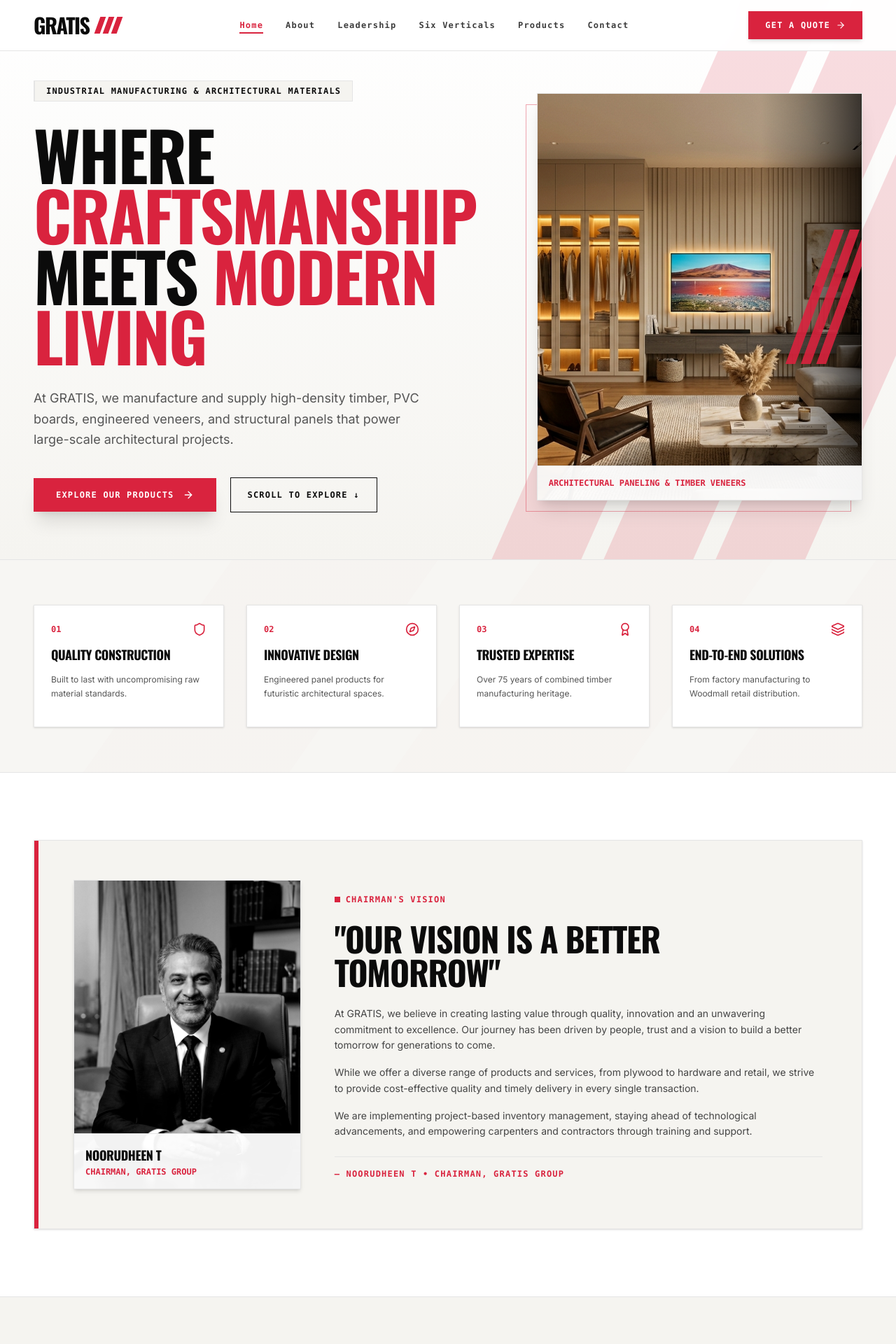
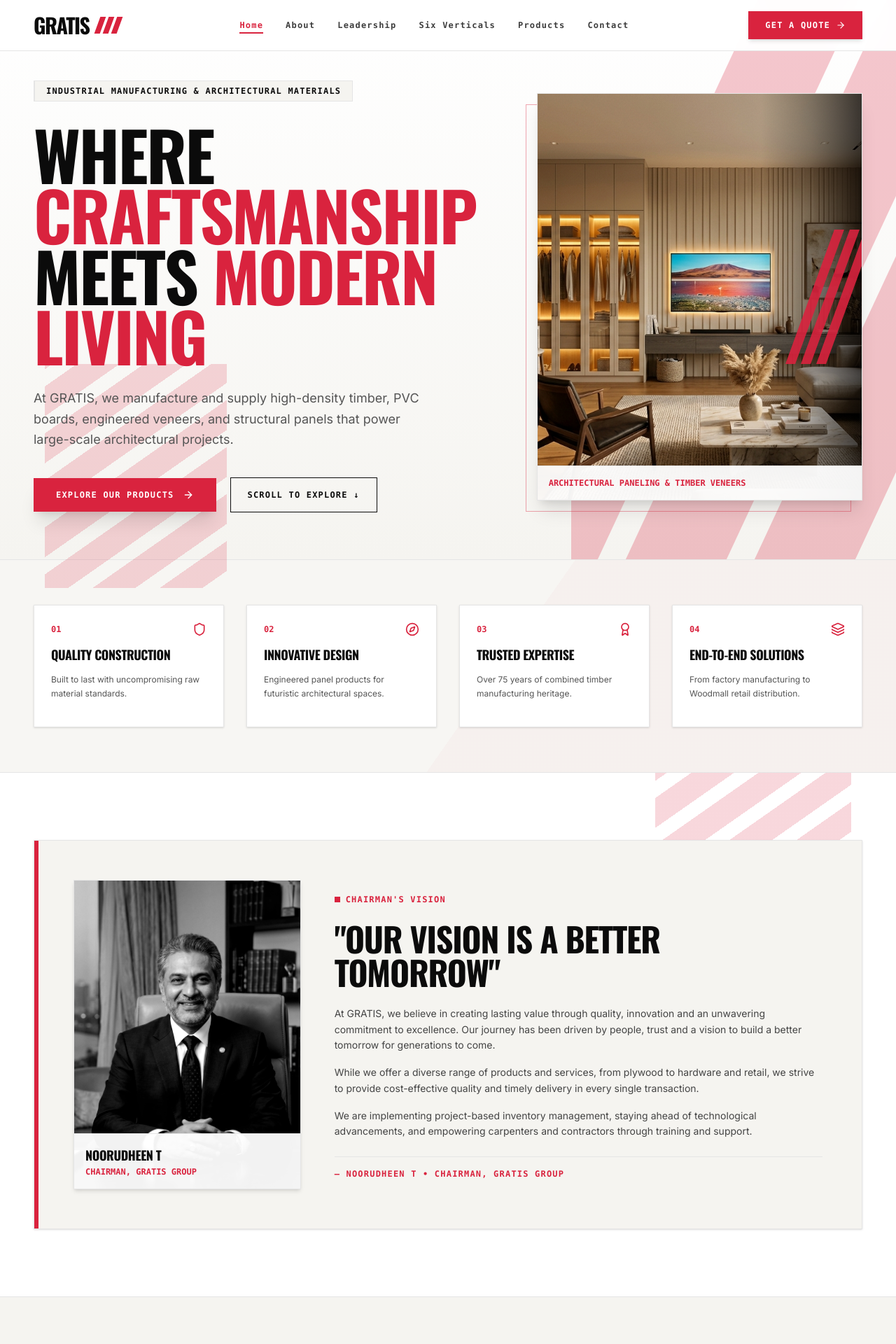
Before and after one commit to shafaf410/gratis, a Next.js app: page / in a window 1280 px wide. Shown: the top 1920 px of the page at 70% size. Built offline with nearby package versions, Linux system fonts and the light colour scheme.

Commit message:
Add explicit red chevron background line accents matching sketch layout

```diff
--- a/src/app/globals.css
+++ b/src/app/globals.css
@@ -32,21 +32,60 @@
     linear-gradient(
       125deg,
       transparent 0%,
-      transparent 18%,
-      rgba(217, 35, 62, 0.05) 18%,
-      rgba(217, 35, 62, 0.05) 34%,
-      transparent 34%,
-      transparent 42%,
-      rgba(217, 35, 62, 0.04) 42%,
-      rgba(217, 35, 62, 0.04) 60%,
-      transparent 60%,
-      transparent 68%,
-      rgba(217, 35, 62, 0.05) 68%,
-      rgba(217, 35, 62, 0.05) 86%,
-      transparent 86%
+      transparent 15%,
+      rgba(217, 35, 62, 0.12) 15%,
+      rgba(217, 35, 62, 0.12) 32%,
+      transparent 32%,
+      transparent 40%,
+      rgba(217, 35, 62, 0.10) 40%,
+      rgba(217, 35, 62, 0.10) 58%,
+      transparent 58%,
+      transparent 66%,
+      rgba(217, 35, 62, 0.12) 66%,
+      rgba(217, 35, 62, 0.12) 84%,
+      transparent 84%
     );
-  background-attachment: fixed;
   background-size: 100% 100%;
+}
+
+/* Explicit Red Diagonal Chevrons Decorative Background Accent */
+.bg-diagonal-red-chevrons {
+  position: relative;
+}
+.bg-diagonal-red-chevrons::before {
+  content: "";
+  position: absolute;
+  top: -40px;
+  right: 5%;
+  width: 280px;
+  height: 350px;
+  background: repeating-linear-gradient(
+    -35deg,
+    transparent,
+    transparent 20px,
+    rgba(217, 35, 62, 0.18) 20px,
+    rgba(217, 35, 62, 0.18) 55px
+  );
+  pointer-events: none;
+  z-index: 0;
+}
+
+.bg-diagonal-red-chevrons-left::after {
+  content: "";
+  position: absolute;
+  bottom: -40px;
+  left: 5%;
+  width: 260px;
+  height: 320px;
+  background: repeating-linear-gradient(
+    -35deg,
+    transparent,
+    transparent 20px,
+    rgba(217, 35, 62, 0.18) 20px,
+    rgba(217, 35, 62, 0.18) 55px
+  );
+  pointer-events: none;
+  z-index: 0;
 }
 
 /* Custom White Header Glassmorphism */
--- a/src/app/page.tsx
+++ b/src/app/page.tsx
@@ -225,11 +225,11 @@
       {/* ==================== 2. HERO SECTION (PURE WHITE #FFFFFF & SOFT GRAY #F5F4F0) ==================== */}
       <section className="relative w-full min-h-screen bg-gradient-to-b from-white to-[#F5F4F0] text-[#0B0B0B] pt-28 pb-16 flex items-center overflow-hidden border-b border-[#E5E5E5]">
         {/* Oversized Background Chevron Graphic Motif */}
-        <div className="absolute right-0 top-1/2 -translate-y-1/2 pointer-events-none select-none opacity-15 hidden lg:block">
-          <div className="flex gap-8 transform translate-x-12">
-            <span className="w-32 h-[800px] bg-[#D9233E] skew-x-[-24deg] block" />
-            <span className="w-32 h-[800px] bg-[#D9233E] skew-x-[-24deg] block" />
-            <span className="w-32 h-[800px] bg-[#D9233E] skew-x-[-24deg] block" />
+        <div className="absolute -right-12 top-0 bottom-0 pointer-events-none select-none opacity-25 flex items-center justify-end overflow-hidden z-0">
+          <div className="flex gap-10 transform translate-x-20">
+            <span className="w-28 md:w-36 h-[900px] bg-[#D9233E] skew-x-[-25deg] block" />
+            <span className="w-28 md:w-36 h-[900px] bg-[#D9233E] skew-x-[-25deg] block" />
+            <span className="w-28 md:w-36 h-[900px] bg-[#D9233E] skew-x-[-25deg] block" />
           </div>
         </div>
 
@@ -357,8 +357,8 @@
       </section>
 
       {/* ==================== 4. LEADERSHIP / CHAIRMAN (PURE WHITE #FFFFFF) ==================== */}
-      <section id="chairman" className="py-24 bg-white text-[#0B0B0B] border-b border-[#E5E5E5]">
-        <div className="max-w-7xl mx-auto px-6 md:px-12">
+      <section id="chairman" className="py-24 bg-white text-[#0B0B0B] border-b border-[#E5E5E5] bg-diagonal-red-chevrons overflow-hidden">
+        <div className="max-w-7xl mx-auto px-6 md:px-12 relative z-10">
           <div className="grid grid-cols-1 lg:grid-cols-12 gap-12 items-center bg-[#F5F4F0] p-8 md:p-14 border border-[#E5E5E5] relative shadow-sm">
             {/* Red Vertical Accent Line */}
             <div className="absolute top-0 bottom-0 left-0 w-1.5 bg-[#D9233E]" />
@@ -412,8 +412,8 @@
       </section>
 
       {/* ==================== 5. ABOUT GRATIS GROUP (SOFT GRAY #F5F4F0) ==================== */}
-      <section id="about" className="py-24 bg-[#F5F4F0] text-[#0B0B0B] border-b border-[#E5E5E5]">
-        <div className="max-w-7xl mx-auto px-6 md:px-12 space-y-16">
+      <section id="about" className="py-24 bg-[#F5F4F0] text-[#0B0B0B] border-b border-[#E5E5E5] bg-diagonal-red-chevrons-left overflow-hidden">
+        <div className="max-w-7xl mx-auto px-6 md:px-12 space-y-16 relative z-10">
           <div className="grid grid-cols-1 lg:grid-cols-12 gap-12 items-center">
             <div className="lg:col-span-6 relative">
               <div className="overflow-hidden border border-[#E5E5E5] relative shadow-md bg-white">
@@ -617,8 +617,8 @@
       </section>
 
       {/* ==================== 7. PRODUCTS RANGE (SOFT GRAY #F5F4F0) ==================== */}
-      <section id="products" className="py-24 bg-[#F5F4F0] text-[#0B0B0B] border-b border-[#E5E5E5]">
-        <div className="max-w-7xl mx-auto px-6 md:px-12 space-y-16">
+      <section id="products" className="py-24 bg-[#F5F4F0] text-[#0B0B0B] border-b border-[#E5E5E5] bg-diagonal-red-chevrons overflow-hidden">
+        <div className="max-w-7xl mx-auto px-6 md:px-12 space-y-16 relative z-10">
           <div className="space-y-3">
             <span className="text-xs font-mono uppercase tracking-widest text-[#D9233E] font-bold">
               OUR PRODUCTS
```
